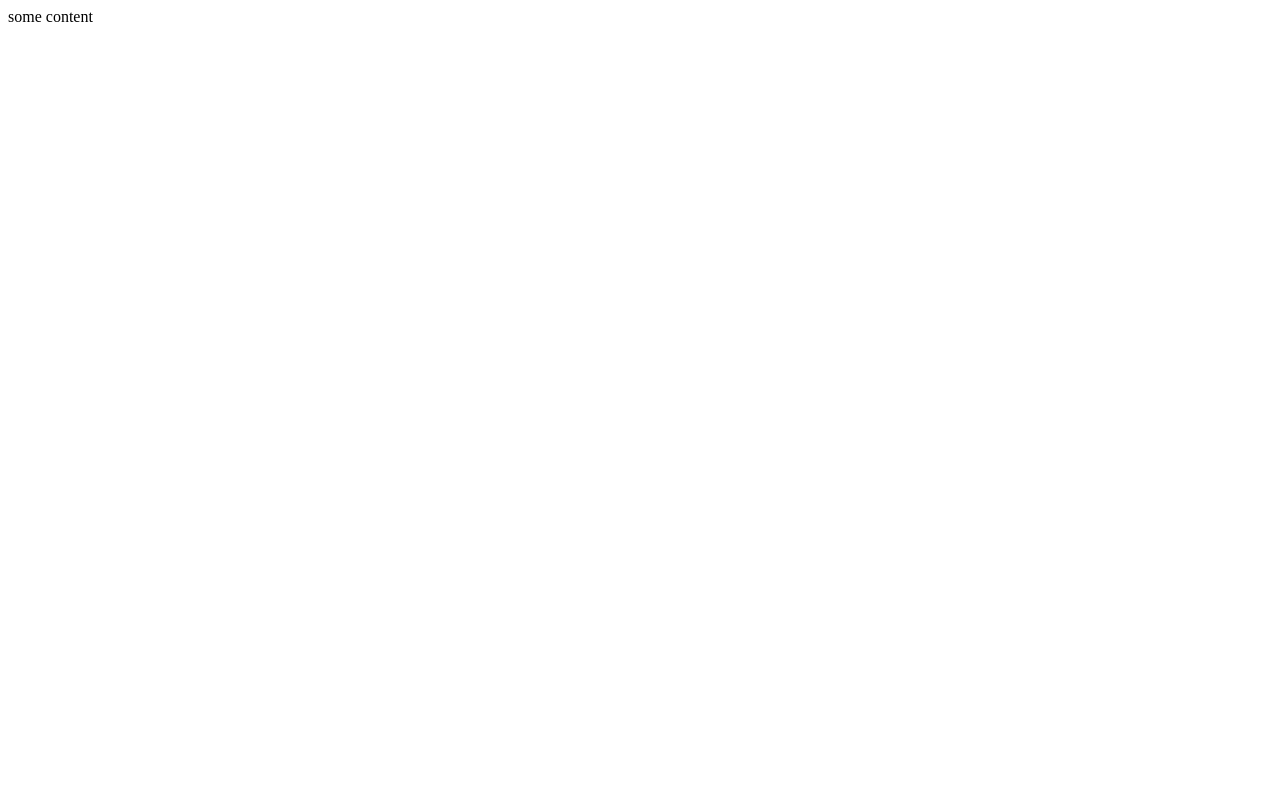
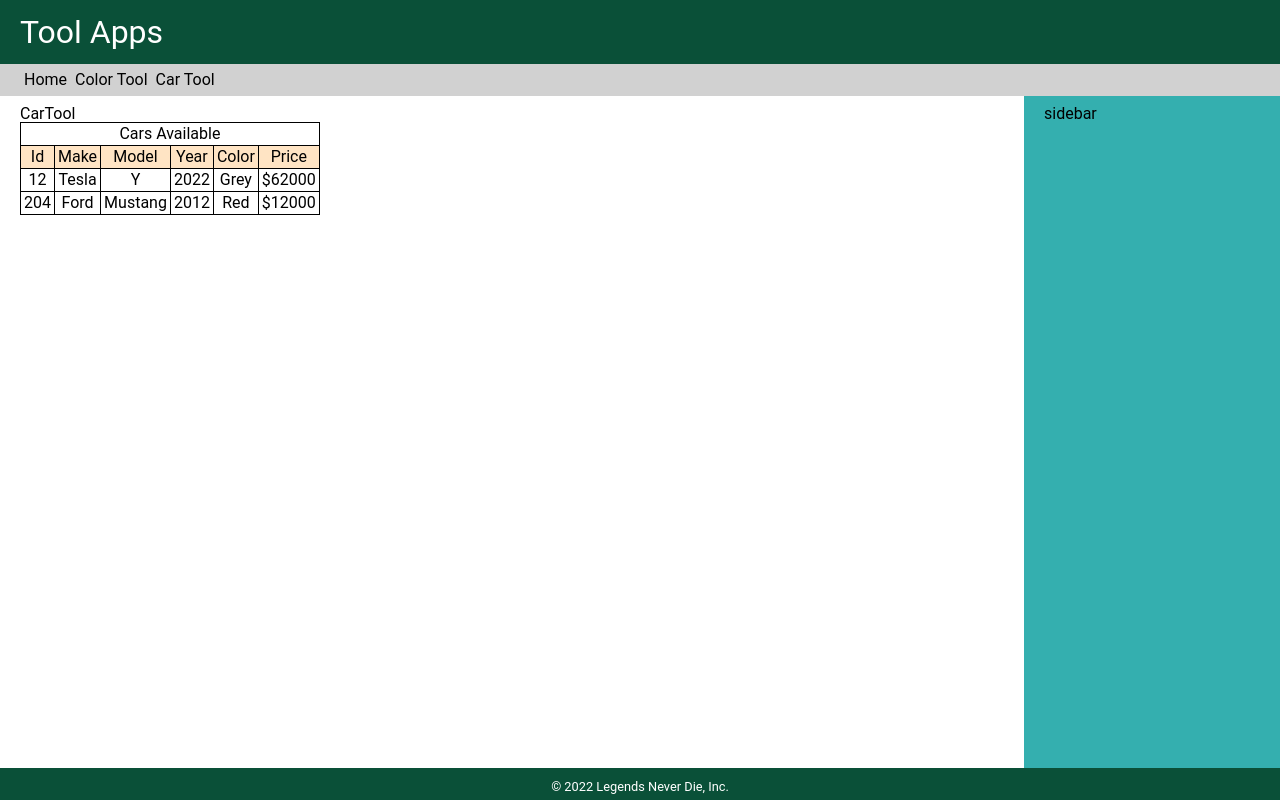
Before and after one commit to Kal-elthegreat/fe-bootcamp, a JavaScript app: page /car-tool in a window 1280 px wide. Built offline with nearby package versions, Linux system fonts and the light colour scheme.

Commit message:
css work, dynamic rendering

```diff
--- a/src/App.js
+++ b/src/App.js
@@ -1,5 +1,17 @@
-
+import { Routes, Route } from 'react-router-dom';
+import { Home } from './components/Home';
+import { ColorTool } from './components/ColorTool';
+import { CarTool } from './components/CarTool';
+import { Layout } from './components/Layout';
 
 export const App = () => {
-  return <div>some content</div>
+  return (
+    <Routes>
+      <Route path="/" element={<Layout />}>
+        <Route index element={<Home/>} />
+        <Route path="color-tool" element={<ColorTool />} />
+        <Route path="car-tool" element={<CarTool />} />
+      </Route>
+    </Routes>
+  )
 };
--- /dev/null
+++ b/src/components/CarTool.js
@@ -0,0 +1,43 @@
+import "./Layout.css"
+export const CarTool = () => {
+    const cars = [
+        { id: 12, make: 'Tesla', model: 'Y', year: 2022, color: 'Grey', price: `$${62000}` },
+        { id: 204, make: 'Ford', model: 'Mustang', year: 2012, color: 'Red', price: `$${12000}` },
+    ]
+    return (
+        <>
+            <header>
+                <h2> CarTool</h2>
+            </header>
+            <table>
+                <thead>
+                    <tr>
+                        <td colSpan={6}>Cars Available</td>
+                    </tr>
+                    <tr>
+                        <td>Id</td>
+                        <td>Make</td>
+                        <td>Model</td>
+                        <td>Year</td>
+                        <td>Color</td>
+                        <td>Price</td>
+                    </tr>
+                </thead>
+                <tbody>
+                    {
+                        cars.map(car => {
+                        return <tr key={car.id}>
+                            <td>{car.id}</td>
+                            <td>{car.make}</td>
+                            <td>{car.model}</td>
+                            <td>{car.year}</td>
+                            <td>{car.color}</td>
+                            <td>{car.price}</td>
+                        </tr>
+                        })
+                    }
+                </tbody>
+            </table>
+        </>
+    )
+}
--- /dev/null
+++ b/src/components/ColorTool.js
@@ -0,0 +1,21 @@
+
+
+
+export const ColorTool = () => {
+
+    const colors = [{id: 1, name: 'red', hexcode: 'ff0000'},{id: 2, name: 'green', hexcode: '00ff00'},{id: 3, name: 'blue', hexcode: '0000ff'}];
+
+    return (
+        <>
+            <header>
+                <h2> ColorTool</h2>
+            </header>
+            <ul>
+                {colors.map(c => <li key={c.id}>{c.name} {c.hexcode}</li>)}
+                {/* <li>red</li>
+                <li>green</li>
+                <li>blue</li> */}
+            </ul>
+        </>
+    )
+}
--- /dev/null
+++ b/src/components/Home.js
@@ -0,0 +1,8 @@
+
+
+
+export const Home = () => {
+    return (
+        <h2> Home</h2>
+    )
+}
--- /dev/null
+++ b/src/components/Layout.css
@@ -0,0 +1,150 @@
+/* http://meyerweb.com/eric/tools/css/reset/
+   v2.0 | 20110126
+   License: none (public domain)
+*/
+
+html, body, div, span, applet, object, iframe,
+h1, h2, h3, h4, h5, h6, p, blockquote, pre,
+a, abbr, acronym, address, big, cite, code,
+del, dfn, em, img, ins, kbd, q, s, samp,
+small, strike, strong, sub, sup, tt, var,
+b, u, i, center,
+dl, dt, dd, ol, ul, li,
+fieldset, form, label, legend,
+table, caption, tbody, tfoot, thead, tr, th, td,
+article, aside, canvas, details, embed,
+figure, figcaption, footer, header, hgroup,
+menu, nav, output, ruby, section, summary,
+time, mark, audio, video {
+	margin: 0;
+	padding: 0;
+	border: 0;
+	font-size: 100%;
+	font: inherit;
+	vertical-align: baseline;
+}
+/* HTML5 display-role reset for older browsers */
+article, aside, details, figcaption, figure,
+footer, header, hgroup, menu, nav, section {
+	display: block;
+}
+body {
+	line-height: 1;
+}
+ol, ul {
+	list-style: none;
+}
+blockquote, q {
+	quotes: none;
+}
+blockquote:before, blockquote:after,
+q:before, q:after {
+	content: '';
+	content: none;
+}
+table {
+	border-collapse: collapse;
+	border-spacing: 0;
+}
+
+body {
+    font-family: Roboto, sans-serif;
+}
+
+.container {
+    position: fixed;
+    top:0;
+    bottom: 0;
+    left: 0;
+    right: 0;
+    display: grid;
+    grid-template-rows: 4rem 2rem 1fr 2rem;
+    grid-template-columns: 4fr 1fr;
+    grid-template-areas:
+    "header header"
+    "menu menu"
+    "content sidebar"
+    "footer footer";
+}
+#page-header, #page-footer {
+    background-color: #0a5038;
+    color: white;
+}
+#page-header{
+    grid-area: header;
+    display: flex;
+    align-items: center;
+    padding: 0 0 0 20px;
+}
+
+#page-header > h1 {
+    font-size: 2rem;
+}
+
+#main-menu {
+    grid-area: menu;
+    background-color: #d1d1d1;
+    display: flex;
+    align-items: center;
+    padding: 0 20px;
+}
+
+#main-menu > ul {
+    display: flex;
+}
+
+#main-menu li {
+    margin: 4px;
+}
+
+#main-menu li > a,
+#main-menu li > a:visited,
+#main-menu li > a:active {
+    color: black;
+    text-decoration: none;
+}
+
+#main-menu li > a:hover{
+    text-decoration: underline;
+}
+
+#content, #sidebar {
+    padding: 10px 20px;
+}
+
+#content{
+    grid-area: content;
+}
+
+#sidebar{
+    grid-area: sidebar;
+    background-color: #34afaf;
+
+}
+
+#page-footer{
+    grid-area: footer;
+    text-align: center;
+    padding: 10px 0 0 0;
+}
+
+#page-footer > small {
+    font-size: 0.8rem;
+}
+
+table {
+    border: 1px solid black;
+}
+
+table td {
+    text-align: center;
+}
+
+thead tr:last-child  {
+    background-color: bisque;
+}
+
+table td {
+    border: 1px solid black;
+    padding: 3px;
+}
--- /dev/null
+++ b/src/components/Layout.js
@@ -0,0 +1,32 @@
+import { Outlet, Link } from 'react-router-dom';
+import './Layout.css';
+
+export const Layout = () => {
+    return (
+        <div className="container">
+            <header  id="page-header">
+                <h1>Tool Apps</h1>
+            </header>
+
+            <nav id="main-menu">
+                <ul>
+                    <li><Link to="/">Home</Link></li>
+                    <li><Link to="/color-tool">Color Tool</Link></li>
+                    <li><Link to="/car-tool">Car Tool</Link></li>
+                </ul>
+            </nav>
+
+            <main id="content">
+                <Outlet/>
+            </main>
+
+            <aside id="sidebar">
+                sidebar
+            </aside>
+
+            <footer id="page-footer">
+                <small>&copy; 2022 Legends Never Die, Inc.</small>
+            </footer>
+        </div>
+    );
+}
```
